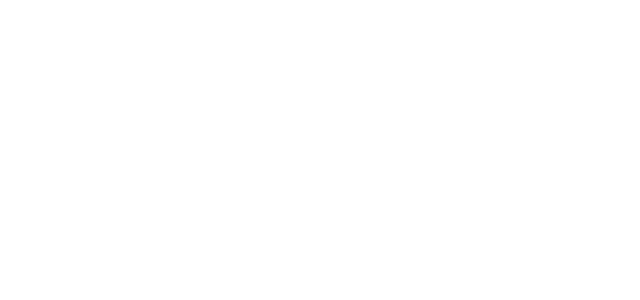
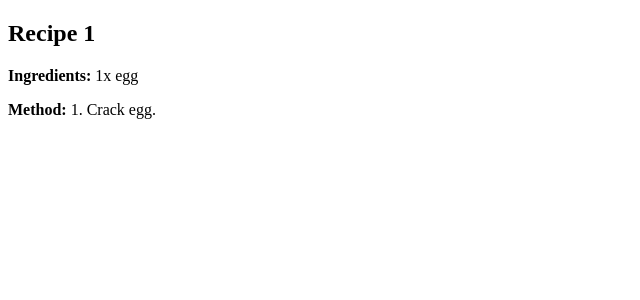
Before and after one commit to josh-133/recipe-book, an Angular app in the folder recipe-book/: page /read-recipe/1 in a window 1280 px wide. Before the commit this address led to /. Shown: the top 300 px of the page, without its empty margins (0-640 px from the left). Built offline with nearby package versions, Linux system fonts and the light colour scheme.

Commit message:
Feature: Read recipe page now shows a specific recipe based on the id provided in the url.

```diff
--- a/recipe-book/src/app/app.routes.ts
+++ b/recipe-book/src/app/app.routes.ts
@@ -17,7 +17,7 @@ export const routes: Routes = [
         title: 'Create Recipe'
     },
     {
-        path: 'read-recipe',
+        path: 'read-recipe/:id',
         component: ReadRecipeComponent,
         title: 'Read Recipe'
     },
--- a/recipe-book/src/app/pages/home/home.component.html
+++ b/recipe-book/src/app/pages/home/home.component.html
@@ -4,6 +4,6 @@
         <h2>{{ recipe.title }}</h2>
         <p>{{ recipe.ingredients }}</p>
         <p>{{ recipe.method }}</p>
-        <p *ngIf="recipe.favourite"><fa-icon [icon]="faStar"></fa-icon></p>
+        <p *ngIf="recipe.favourite">Favourite <fa-icon [icon]="faStar"></fa-icon></p>
     </li>
 </ul>
--- a/recipe-book/src/app/pages/recipe/favourite-recipe/favourite-recipe.component.ts
+++ b/recipe-book/src/app/pages/recipe/favourite-recipe/favourite-recipe.component.ts
@@ -1,4 +1,4 @@
-import { Component, Input } from '@angular/core';
+import { Component } from '@angular/core';
 import { Recipe } from '../../../interfaces/recipe';
 import { RecipeService } from '../../../services/recipe.service';
 import { CommonModule } from '@angular/common';
--- a/recipe-book/src/app/pages/recipe/read-recipe/read-recipe.component.html
+++ b/recipe-book/src/app/pages/recipe/read-recipe/read-recipe.component.html
@@ -1,7 +1,10 @@
-<div>
-    <h3>Title</h3><br>
+<div *ngIf="recipe; else noRecipe">
+    <h2>{{ recipe.title }}</h2>
+    <p><strong>Ingredients:</strong> {{ recipe.ingredients }}</p>
+    <p><strong>Method:</strong> {{ recipe.method }}</p>
+    <p *ngIf="recipe.favourite">Favourite <fa-icon [icon]="faStar"></fa-icon></p>
+</div>
 
-    <p>Ingredients</p><br>
-
-    <p>Method</p><br>
-</div>
+<ng-template #noRecipe>
+    <p>Recipe not found!</p>
+  </ng-template>
--- a/recipe-book/src/app/pages/recipe/read-recipe/read-recipe.component.ts
+++ b/recipe-book/src/app/pages/recipe/read-recipe/read-recipe.component.ts
@@ -1,12 +1,29 @@
-import { Component } from '@angular/core';
+import { Component, OnInit } from '@angular/core';
+import { CommonModule } from '@angular/common';
+import { RecipeService } from '../../../services/recipe.service';
+import { Recipe } from '../../../interfaces/recipe';
+import { ActivatedRoute } from '@angular/router';
+import { FontAwesomeModule } from '@fortawesome/angular-fontawesome';
+import {faStar} from '@fortawesome/free-solid-svg-icons'
 
 @Component({
   selector: 'app-read-recipe',
   standalone: true,
-  imports: [],
+  imports: [FontAwesomeModule, CommonModule],
   templateUrl: './read-recipe.component.html',
   styleUrl: './read-recipe.component.css'
 })
-export class ReadRecipeComponent {
+export class ReadRecipeComponent implements OnInit {
+  faStar = faStar
 
+  recipe: Recipe | undefined;
+
+  constructor(private route: ActivatedRoute, private recipeService: RecipeService) {}
+
+  ngOnInit(): void {
+    this.route.paramMap.subscribe(params => {
+      const id = Number(params.get('id'));
+      this.recipe = this.recipeService.getRecipeById(id)
+    })
+  }
 }
```
